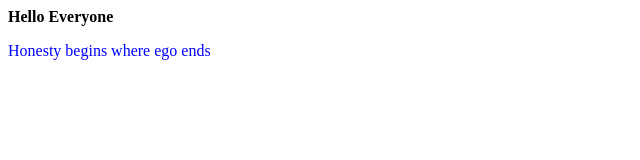
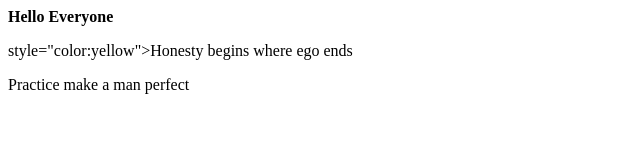
Before and after one commit to DeepShrimaliDS/ReamineGitExam-Q2, a plain HTML site: page index.html in a window 1280 px wide. Shown: the whole page, without its empty margins (0-640 px from the left). Drawn offline with Linux system fonts and the light colour scheme.

Commit message:
Remote commit

```diff
--- a/index.html
+++ b/index.html
@@ -8,9 +8,7 @@
 </head>
 <body>
     <b>Hello Everyone</b>
-
-    <p style="color:blue">Honesty begins where ego ends</p>
-
-
+    <p> style="color:yellow">Honesty begins where ego ends</p>
+    <p>Practice make a man perfect</p>
 </body>
 </html>
```
